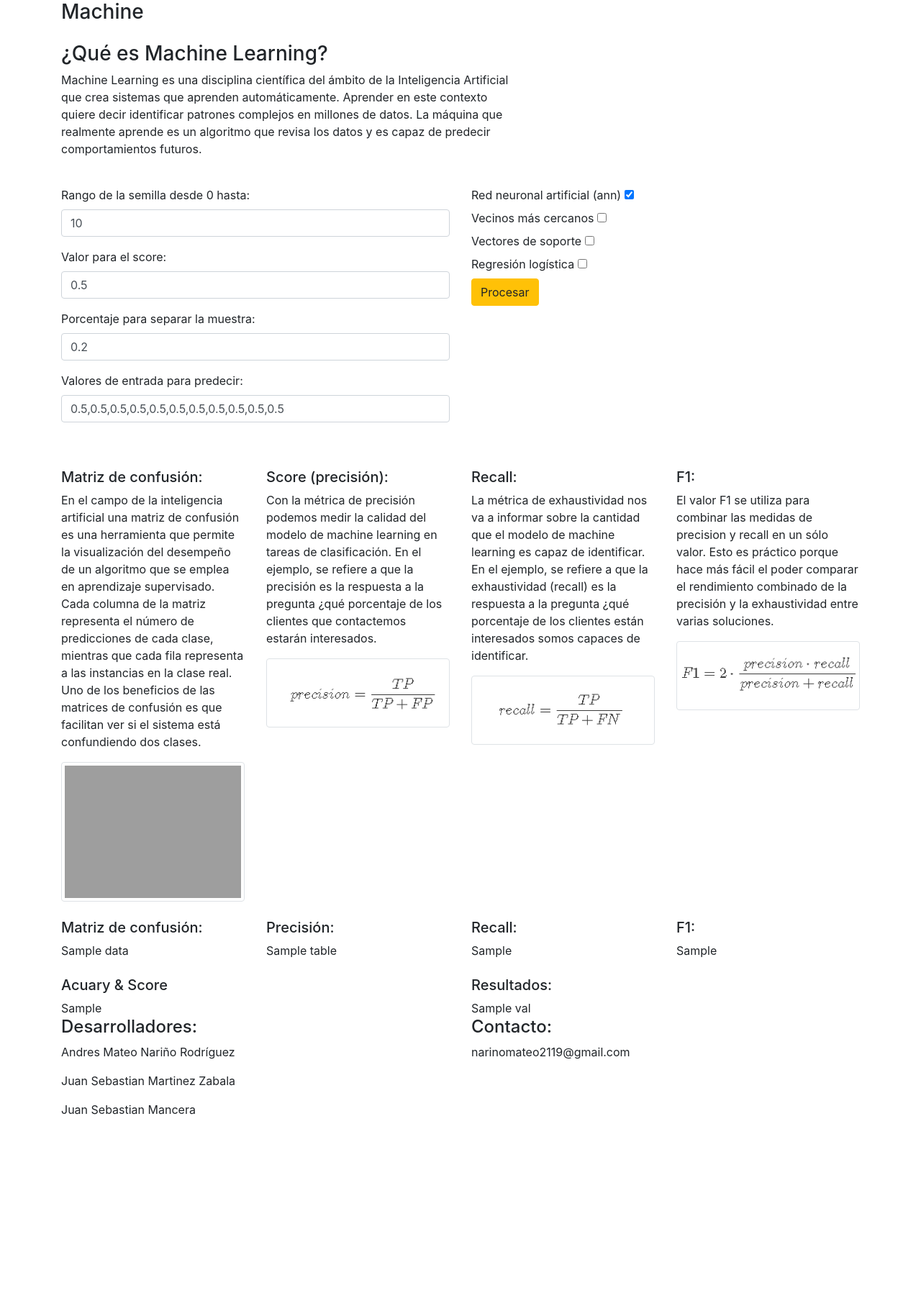
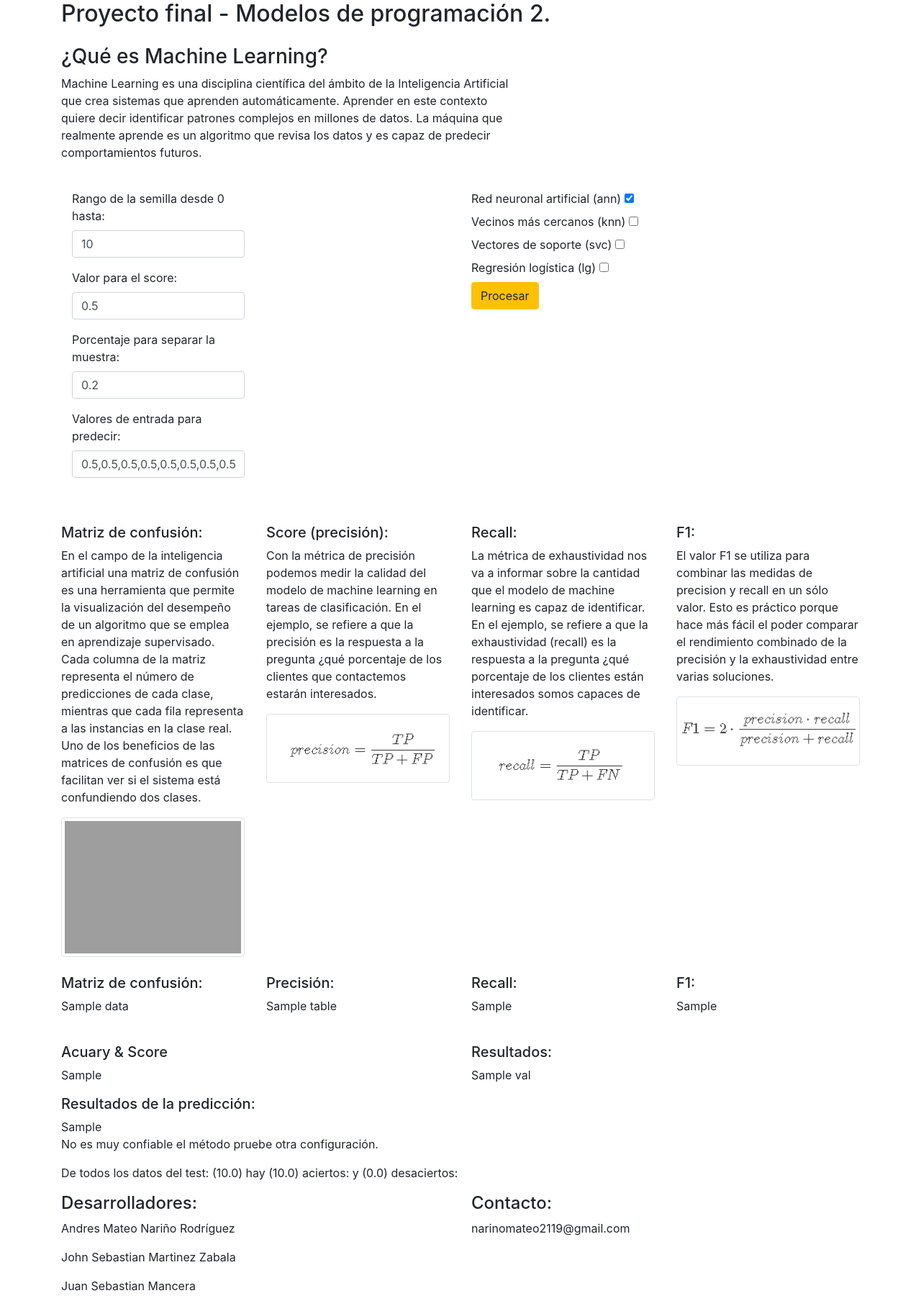
Before and after one commit to Sebastian-MG/Aplicacion, a Flask app: template templates/ML.html in a window 1280 px wide. Shown: the whole page at 72% size. Before the commit the page ends 1549 px from the top, so only its background shows below. Run offline with Flask 2, Linux system fonts and the light colour scheme; the template is opened without the code that fills it: most values are stand-ins (such as "Sample title", 1, 10 or a date in 2020); some libraries are stand-ins or nearby versions; grey boxes are pictures that could not be loaded.

Commit message:
Add files via upload

```diff
--- a/templates/ML.html
+++ b/templates/ML.html
@@ -5,13 +5,13 @@
     <meta name="viewport" content="width=device-width, initial-scale=1.0">
     <link rel="stylesheet" href="https://stackpath.bootstrapcdn.com/bootstrap/4.4.1/css/bootstrap.min.css" integrity="sha384-Vkoo8x4CGsO3+Hhxv8T/Q5PaXtkKtu6ug5TOeNV6gBiFeWPGFN9MuhOf23Q9Ifjh" crossorigin="anonymous">
     <link rel="stylesheet" href="{{ url_for('static', filename = 'css/styles.css') }}">
-    <link rel="icon" href="url_for('static', filename = 'image/favicon.ico')">
+    <link rel="icon" href=" {{ url_for('static', filename = 'image/favicon.ico') }}">
     <title>Machine Learning</title>
 </head>
 <body>
     <header>
         <div class="container">
-            <h3>Machine</h3>
+            <h2>Proyecto final - Modelos de programación 2.</h2>
         </div>
     </header>
     <!-- ARTICLE AND ASIDE -->
@@ -27,7 +27,7 @@
         <!-- Formulario -->
         <div class="row">
             <div class="col-md-6 color1">
-                <form action="/ML.html" , method="POST" , enctype="multipart/form-data" class="col-md-6"></form>
+                <form action="/ML.html" , method="POST" , enctype="multipart/form-data" class="col-md-6">
                     <br>
                     <div class="form-group">
                         <label for="semilla">Rango de la semilla desde 0 hasta: </label>
@@ -51,11 +51,11 @@
                 <!-- CHECKBOX -->
                 <label for="ann">Red neuronal artificial (ann)</label>
                 <input type="checkbox" id="ann" name="ann" value="matchwithpairs" checked><br>
-                <label for="knn">Vecinos más cercanos</label>
+                <label for="knn">Vecinos más cercanos (knn)</label>
                 <input type="checkbox" id="knn" name="knn" value="matchwithpairs"><br>
-                <label for="svc">Vectores de soporte</label>
+                <label for="svc">Vectores de soporte (svc)</label>
                 <input type="checkbox" id="svc" name="svc" value="matchwithpairs"><br>
-                <label for="lg">Regresión logística</label>
+                <label for="lg">Regresión logística (lg)</label>
                 <input type="checkbox" id="lg" name="lg" value="matchwithpairs"><br>
                 <!-- END CHECKBOX -->
                 <button type="submit" class="btn btn-warning center-block">Procesar</button>
@@ -88,7 +88,7 @@
         <div class="row row-tables-ml">
             <div class="col-md-3 color1"><br>
                 <h5>Matriz de confusión:</h5>
-                <table class="tables-resul">
+                <table class="table border-wh">
                     {% block conten %}
                     {{ data|safe }}
                     {% endblock %}
@@ -96,7 +96,7 @@
             </div>
             <div class="col-md-3 color1"><br>
                 <h5>Precisión:</h5>
-                <table class="tables-resul">
+                <table class="table">
                     {% for table in tables %}
                     {{ table|safe }}
                     {% endfor %}
@@ -104,7 +104,7 @@
             </div>
             <div class="col-md-3 color1"><br>
                 <h5>Recall:</h5>
-                <table class="tables-resul">
+                <table class="table">
                     {% for table1 in tables1 %}
                     {{ table1|safe }}
                     {% endfor %}
@@ -112,29 +112,44 @@
             </div>
             <div class="col-md-3 color1"><br>
                 <h5>F1:</h5>
-                <table class="tables-resul">
+                <table class="table">
                     {% for table2 in tables2 %}
                     {{ table2|safe }}
                     {% endfor %}
                 </table>
             </div>
         </div>
-        <div class="row final-row">
+        <div class="row">
             <div class="col-md-6 color2"><br>
                 <h5>Acuary & Score</h5>
-                <table class="tables-resul">
+                <table class="table">
                     {% for table3 in tables3 %}
                     {{ table3|safe }}
                     {% endfor %}
-                </table class="tables-resul">
+                </table>
             </div>
             <div class="col-md-6 color2"><br>
                 <h5>Resultados: </h5>
-                <table class="tables-resul">
+                <table class="table">
                     {% for val in val %}
                     {{ val|safe }}
                     {% endfor %}
                 </table>
+            </div>
+        </div>
+        <div class="row  final-row center-block">
+            <div class="col-md-12 color1">
+               <h5>Resultados de la predicción:</h5>
+                	{{ str1|string }}
+                    {% if valoracu|int,valorsco|int < 0.70 %}
+                     <p>No es muy confiable el método pruebe otra configuración.</p>
+                    {% else %}
+                    <p>Si es menor a 90 podría mejorar.</p>
+                    {% endif %}
+                    <p>
+                    De todos los datos del test: ({{ t|float }}) hay ({{ diago|float }}) aciertos: y
+                    ({{ t|float-diago|float }}) desaciertos:
+                	</p>
             </div>
         </div>
     </div>
@@ -146,10 +161,10 @@
                     <div class="col-md-6 segment-one">
                         <h4>Desarrolladores: </h4>
                         <p>Andres Mateo Nariño Rodríguez</p>
-                        <p>Juan Sebastian Martinez Zabala</p>
+                        <p>John Sebastian Martinez Zabala</p>
                         <p>Juan Sebastian Mancera</p>
                     </div>
-                    <div class="col-md-6 segment two">
+                    <div class="col-md-6 segment-two">
                         <h4>Contacto: </h4>
                         <p>narinomateo2119@gmail.com</p>
                     </div>
```
Also changed, not shown: templates/index.html (+17 -12 lines), templates/visualization.html (+6 -3 lines).
